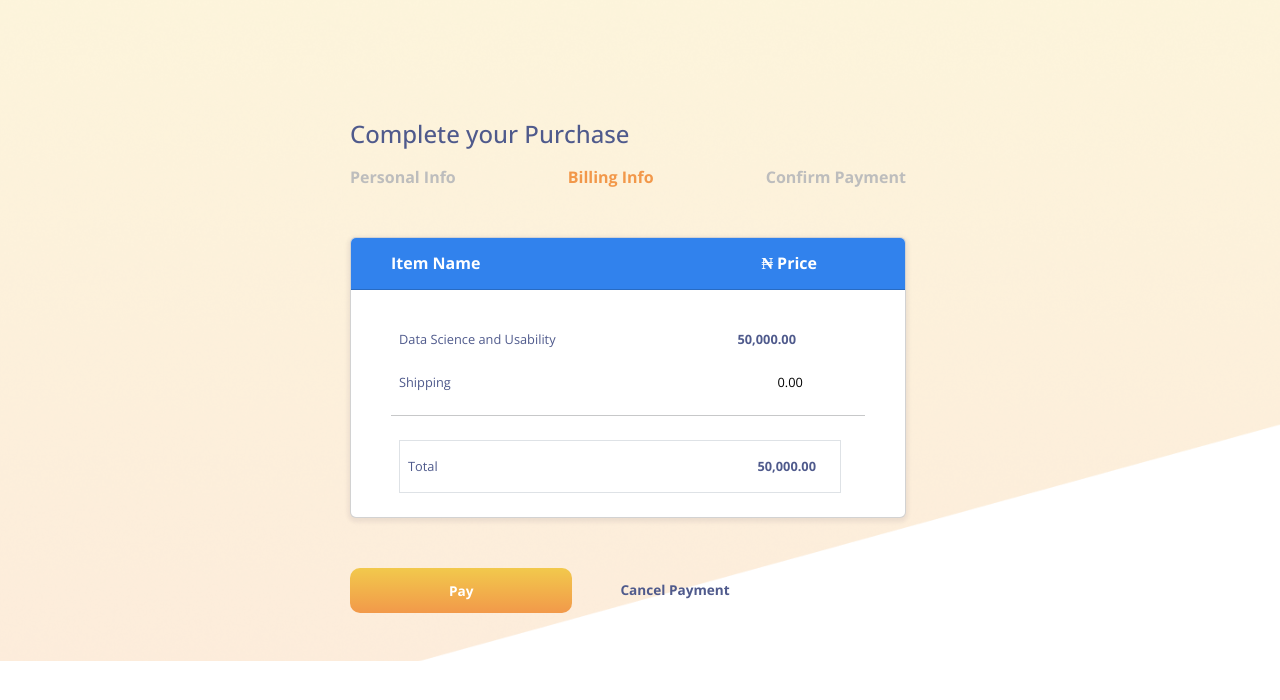
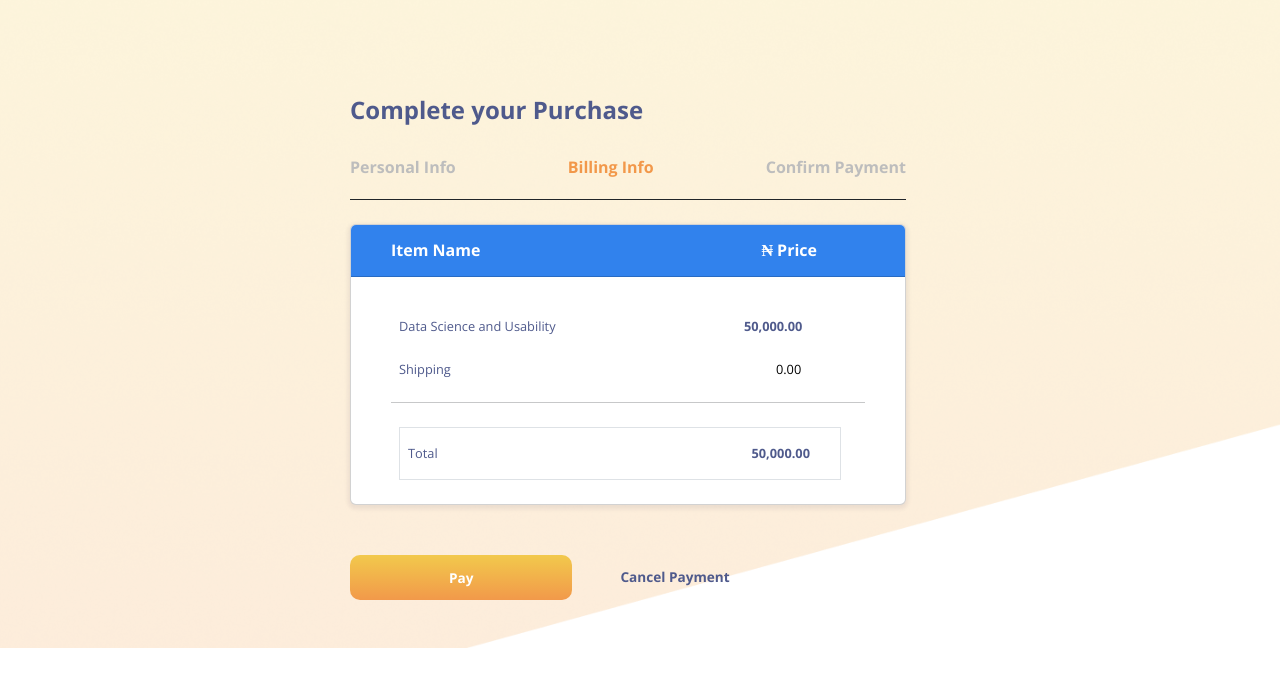
Before and after one commit to Similoluwa-Catherine/payment-flow, a React (Create React App) app: page /billing/details in a window 1280 px wide. Shown: the top 700 px of the page. Built offline with nearby package versions, Linux system fonts and the light colour scheme.

Commit message:
second commit

```diff
--- a/src/Nav.js
+++ b/src/Nav.js
@@ -2,13 +2,13 @@ import { NavLink } from "react-router-dom";
 
 const Nav = () => {
   return (
-    <header>
-      <nav className="mt-4">
-        <h4 className="pt-5">Complete your Purchase</h4>
-        <ul className="d-flex justify-content-between list-unstyled mt-3 mb-5">
+    <header className="pt-5">
+      <nav>
+        <h4>Complete your Purchase</h4>
+        <ul className="d-flex justify-content-between list-unstyled mb-4">
           <li>
             <NavLink className="nav-link fw-bold" to={`/`}
-            style={({ isActive }) => ({ color: isActive ? 'hsl(28, 87%, 62%)' : 'hsl(0, 0%, 74%)' })}
+            style={({ isActive }) => ({ color: isActive ? 'hsl(28, 87%, 62%)' : 'hsl(0, 0%, 74%)'})}
             >
               Personal Info
             </NavLink>
--- a/src/OrderDetails.js
+++ b/src/OrderDetails.js
@@ -20,7 +20,7 @@ const OrderDetails = () => {
                   <tbody>
                     <tr>
                       <td>Data Science and Usability</td>
-                      <td className="fw-bold">50,000.00</td>
+                      <td className="fw-bold ps-3">50,000.00</td>
                     </tr>
                     <tr>
                       <td className="pt-3">Shipping</td>
@@ -33,7 +33,7 @@ const OrderDetails = () => {
                 <hr className="line" />
                 <div className="total d-flex justify-content-between border mb-2 mt-4 me-4 ms-2">
                   <p className="ps-2 mt-3">Total</p>
-                  <p className="pe-4 mt-3 fw-bold">50,000.00</p>
+                  <p className="mt-3 fw-bold">50,000.00</p>
                 </div>
               </div>
             </div>
--- a/src/index.css
+++ b/src/index.css
@@ -5,8 +5,22 @@ body {
     font-family: 'Open Sans';
 }
 
+ul {
+    border-bottom: 1px solid;
+}
+
+li {
+    margin-bottom: 20px;
+}
+
+/* ul:active {
+    border-bottom: 2px solid red;
+} */
+
 h4 {
     color: hsl(229, 28%, 43%);
+    margin-bottom: 30px;
+    font-weight: 700;
 }
 
 .email-note {
@@ -88,6 +102,10 @@ a {
     font-size: .8rem;
 }
 
+.total {
+    padding-right: 30px;
+}
+
 .line {
     margin-top: -1px;
 }
```
